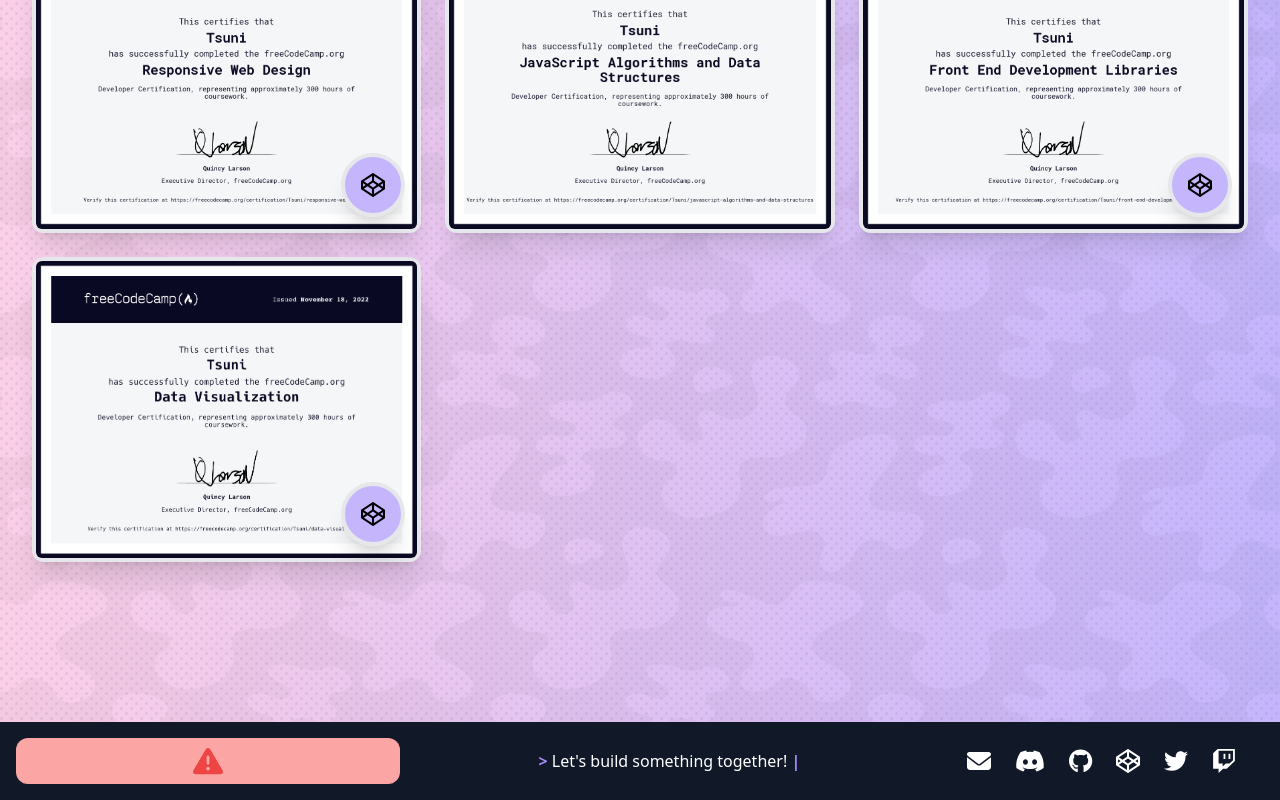
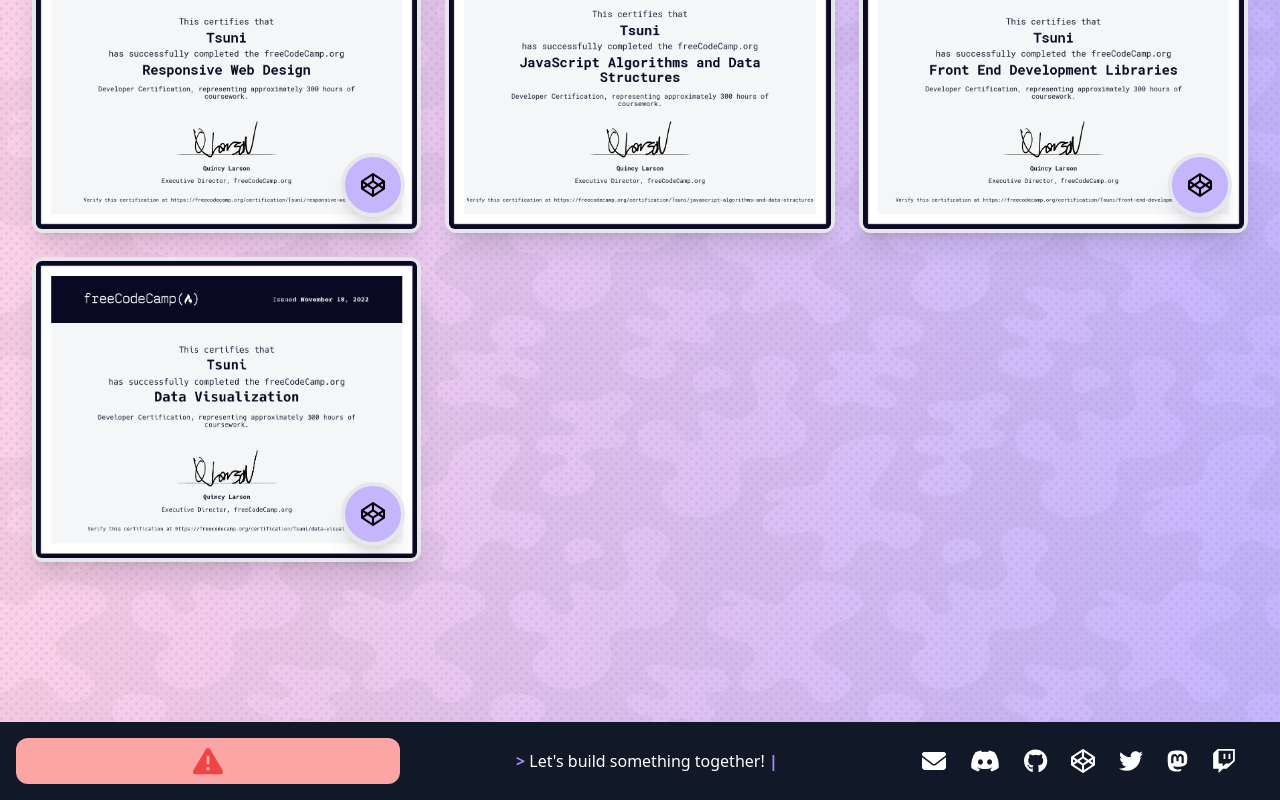
Before and after one commit to TetraTsunami/website, a Next.js app: page / in a window 1280 px wide. Shown: the part 1923-2723 px from the top of the page. Built offline with nearby package versions, Linux system fonts and the light colour scheme; no server answers.

Commit message:
add mastodon and update discord username

```diff
--- a/src/components/IconButtonRow1.tsx
+++ b/src/components/IconButtonRow1.tsx
@@ -6,6 +6,7 @@ import textStyles from "../styles/text.module.scss";
 
 interface IconButtonRowProps {
     icon: IconDefinition;
+    rel?: string;
     href: string;
     title: string;
 }
@@ -33,6 +34,7 @@ export default function IconButtonRowLg({
                 <li key={index} className="relative text-center">
                     <Tippy content={button.title} singleton={target}>
                         <a
+                            rel={button.rel}
                             href={button.href}
                             className={`px-3 py-2 ${
                                 textStyles["pastelTextHover-" + index]
--- a/src/layouts/Footer.tsx
+++ b/src/layouts/Footer.tsx
@@ -1,4 +1,4 @@
-import { faCodepen, faDiscord, faGithub, faTwitch, faTwitter } from "@fortawesome/free-brands-svg-icons";
+import { faCodepen, faDiscord, faGithub, faMastodon, faTwitch, faTwitter } from "@fortawesome/free-brands-svg-icons";
 import { faEnvelope } from "@fortawesome/free-solid-svg-icons";
 import IconButtonRow1 from "../components/IconButtonRow1";
 import NowPlayingText from "../components/NowPlayingText";
@@ -24,7 +24,7 @@ export default function Footer() {
                         {
                             icon: faDiscord,
                             href: "https://discord.gg/j7yUFW9ERu",
-                            title: "Tsuni#0001",
+                            title: "Tsuni#0849",
                         },
                         {
                             icon: faGithub,
@@ -42,6 +42,12 @@ export default function Footer() {
                             title: "Twitter",
                         },
                         {
+                            icon: faMastodon,
+                            rel: "me",
+                            href: "https://social.vivaldi.net/@tsuni",
+                            title: "Mastodon"
+                        },
+                        {
                             icon: faTwitch,
                             href: "https://www.twitch.tv/tetrajump",
                             title: "Twitch",
--- a/src/styles/text.module.scss
+++ b/src/styles/text.module.scss
@@ -30,7 +30,7 @@
   }
 }
 
-@for $i from 0 through 5 {
+@for $i from 0 through 6 {
   .pastelTextHover-#{$i} {
     transition: color 0.2s ease-in-out;
 
```
